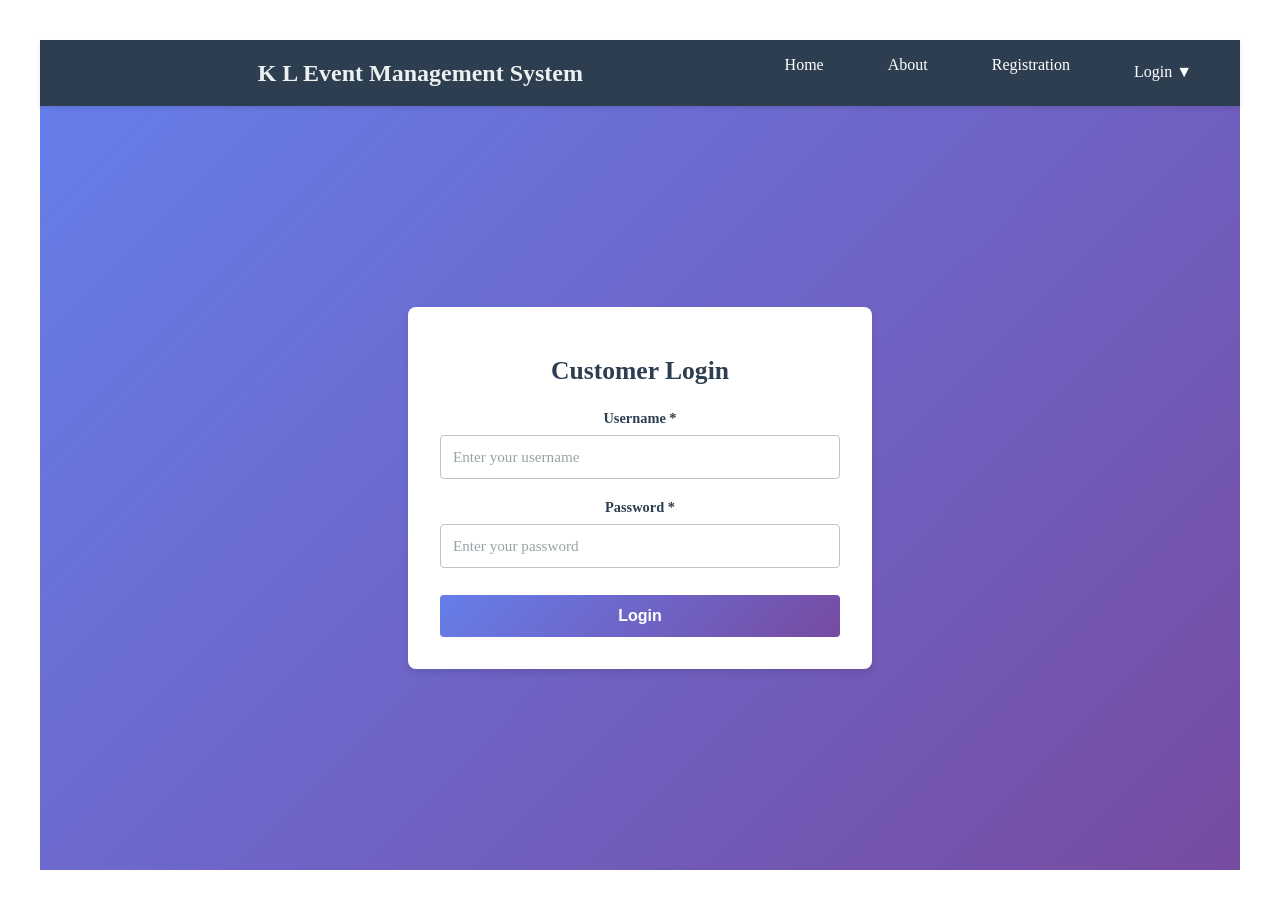
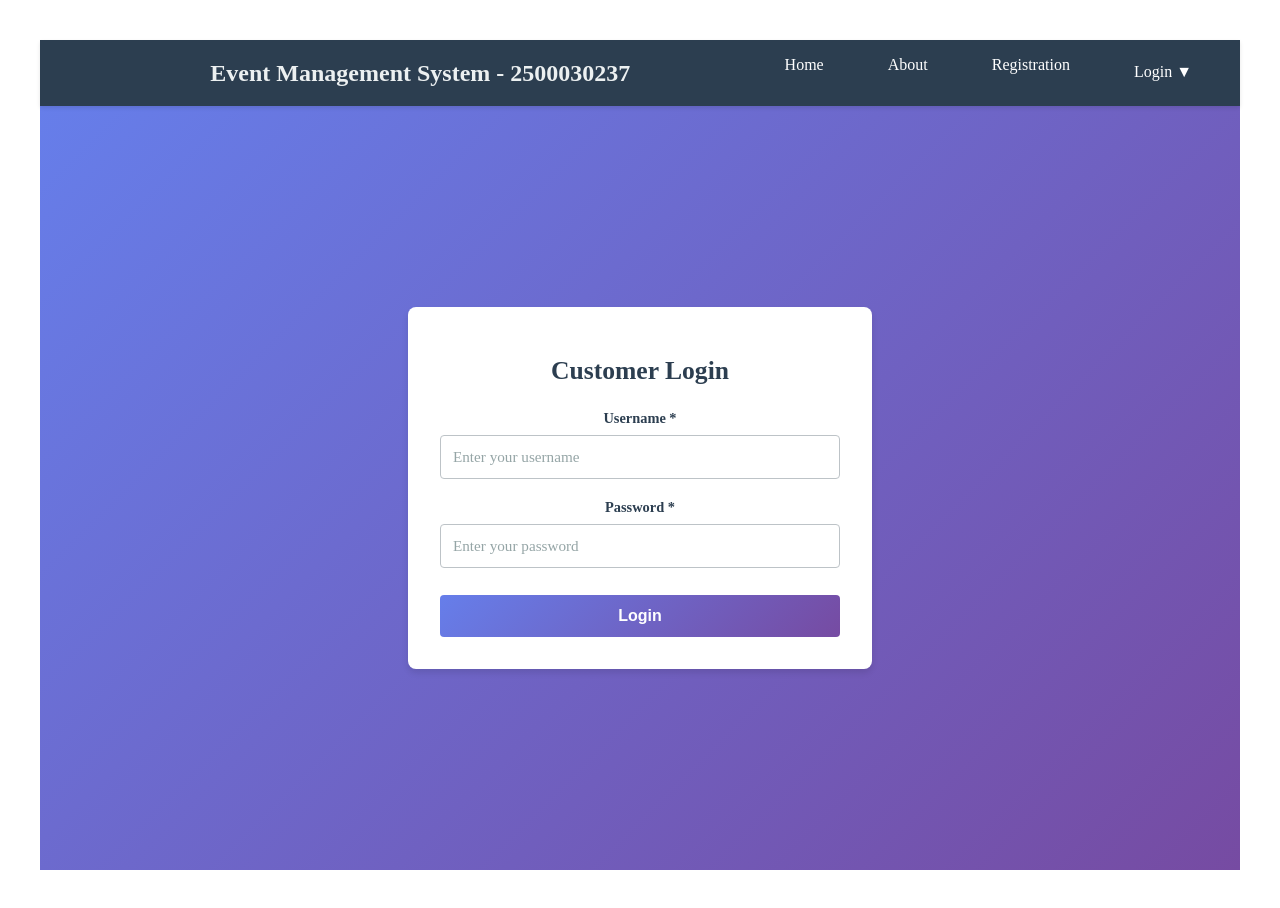
Before and after one commit to Ambatibhanu08/react-sdp-repo, a React (Vite) app: page /customer-login in a window 1280 px wide. Built offline with nearby package versions, Linux system fonts and the light colour scheme.

Commit message:
modified MainNavBar.jsx

```diff
--- a/src/pages/MainNavBar.jsx
+++ b/src/pages/MainNavBar.jsx
@@ -16,7 +16,7 @@ const MainNavBar = () => {
       <div className="navbar-container">
         <div className="navbar-logo">
           <Link to="/" className="logo-link">
-           K L Event Management System
+            Event Management System - 2500030237
           </Link>
         </div>
         <ul className="nav-menu">
```
